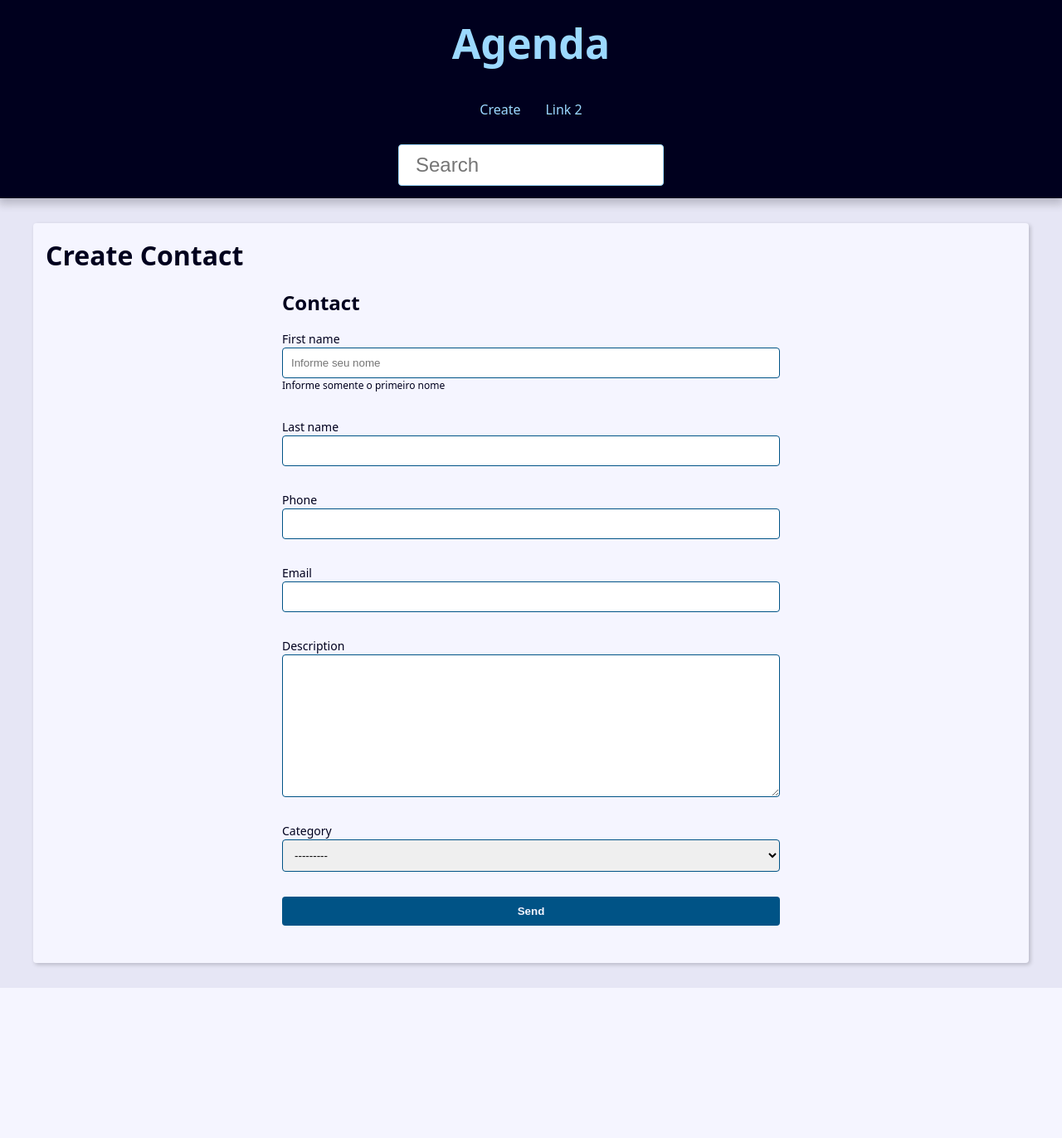
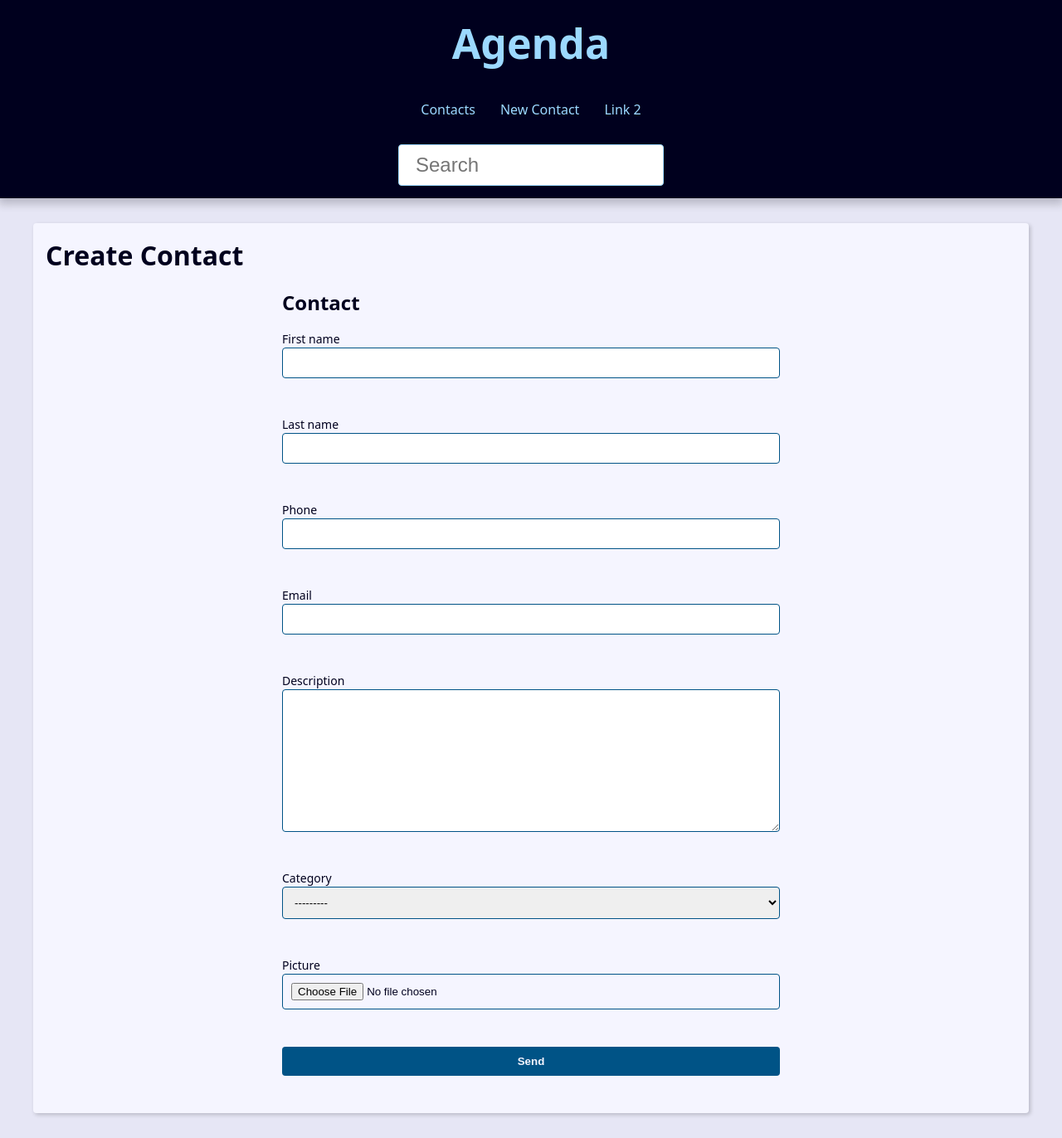
Before and after one commit to valdeirdev/projeto-agenda, a Django app: page /contact/create/ in a window 1280 px wide. Shown: the whole page at 83% size. Before the commit the page ends 1191 px from the top, so only its background shows below. Run offline with Django 4.2, Linux system fonts and the light colour scheme; data that the repository does not hold is empty.

Commit message:
send and update image files of contact

```diff
--- a/base_templates/global/partials/header.html
+++ b/base_templates/global/partials/header.html
@@ -8,8 +8,13 @@
     <nav class="menu">
         <ul class="menu-list">
             <li class="menu-item">
+                <a href="{% url 'contact:index' %}" class="menu-link">
+                    Contacts
+                </a>
+            </li>
+            <li class="menu-item">
                 <a href="{% url 'contact:create' %}" class="menu-link">
-                    Create
+                    New Contact
                 </a>
             </li>
             <li class="menu-item">
--- a/contact/forms.py
+++ b/contact/forms.py
@@ -6,14 +6,12 @@ from django.core.exceptions import ValidationError
 
 class ContactForm(forms.ModelForm):
 
-    first_name = forms.CharField(
-        widget=forms.TextInput(
+    picture = forms.ImageField(
+        widget=forms.FileInput(
             attrs={
-                'class': 'classe-a classe-b',
-                'placeholder': 'Informe seu nome'
+                'accept': 'image/*'
             }
-        ),
-        help_text='Informe somente o primeiro nome'
+        )
     )
 
     class Meta:
@@ -21,6 +19,7 @@ class ContactForm(forms.ModelForm):
         fields = (
             'first_name', 'last_name', 'phone',
             'email', 'description', 'category',
+            'picture',
         )
 
     def clean(self):
--- a/contact/templates/contact/contact.html
+++ b/contact/templates/contact/contact.html
@@ -11,6 +11,12 @@
             <p><b>Created Date:</b> {{contact.created_date}}</p>
             <p><b>Description:</b> {{contact.description}}</p>
             <p><b>Category:</b> {{contact.category.name}}</p>
+
+            {% if contact.picture %}
+                <p>
+                    <img src="{{ contact.picture.url}}" alt="{{ contact.first_name }} {{ contact.last_name }}">
+                </p>
+            {% endif %}
 
             <div class="contact-links">
                 <a class="btn btn-link" href="{% url 'contact:update' contact.id %}">Update</a>
--- a/contact/templates/contact/create.html
+++ b/contact/templates/contact/create.html
@@ -18,10 +18,16 @@
             <label for="{{field.id_for_label}}">{{field.label}}</label>
             {{field}}
             {{field.errors}}
+
             {% if field.help_text %}
               <p class='help-text'>
                 {{ field.help_text }}
               </p>
+            {% endif %}
+          </div>
+          <div class="form-group">
+            {% if field.name == 'picture' and field.value.url %}
+              <img src="{{ field.value.url }}" alt="">
             {% endif %}
           </div>
         </div>
--- a/contact/views/contact_forms.py
+++ b/contact/views/contact_forms.py
@@ -10,9 +10,7 @@ def create(request):
     form_action = reverse('contact:create')
 
     if request.method == 'POST':
-        print(request.POST.get('first_name'))
-
-        form = ContactForm(data=request.POST)
+        form = ContactForm(request.POST, request.FILES)
 
         context = {
             'form': form,
@@ -51,7 +49,7 @@ def update(request, contact_id):
     if request.method == 'POST':
         print(request.POST.get('first_name'))
 
-        form = ContactForm(data=request.POST, instance=contact)
+        form = ContactForm(request.POST, request.FILES, instance=contact)
 
         context = {
             'form': form,
```
